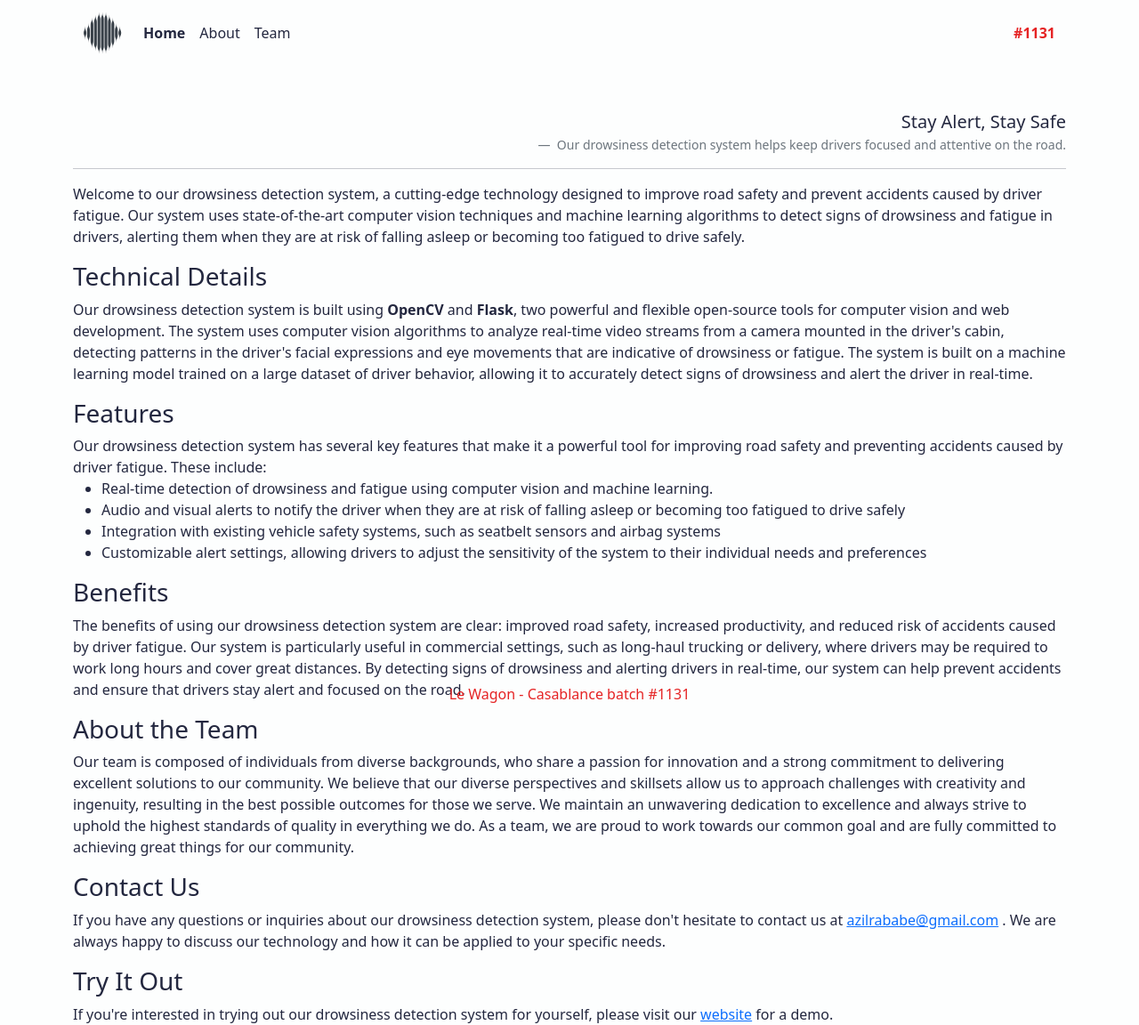
After one commit to azilRababe/DrowsyAlertApp, a Flask app: page /about in a window 1280 px wide. The commit adds this page. Shown: the whole page at 89% size. Run offline with Flask 2, Linux system fonts and the light colour scheme; parts of the project's set-up code (start-up, migrations or seed data) failed here and were passed over.

Commit message:
Polishing ...

```diff
--- a/app.py
+++ b/app.py
@@ -1,9 +1,10 @@
-from flask import Flask,render_template,Response
+from flask import Flask,render_template,Response,url_for
 import tensorflow as tf
 import cv2
 import numpy as np
 import os
 from playsound import playsound
+
 
 app=Flask(__name__)
 
@@ -68,6 +69,14 @@ def generate_frames():
 def index():
     return render_template('feed.html')
 
+@app.route('/about')
+def about():
+    return render_template('about.html')
+
+@app.route('/team')
+def team():
+    return render_template('team.html')
+
 @app.route('/video_feed')
 def video_feed():
     return Response(generate_frames(),mimetype='multipart/x-mixed-replace; boundary=frame')
--- a/static/style.css
+++ b/static/style.css
@@ -1,5 +1,20 @@
-html::before{
-  background: #8E0E00;  /* fallback for old browsers */
-  background: -webkit-linear-gradient(to right, #1F1C18, #8E0E00);  /* Chrome 10-25, Safari 5.1-6 */
-  background: linear-gradient(to right, #1F1C18, #8E0E00); /* W3C, IE 10+/ Edge, Firefox 16+, Chrome 26+, Opera 12+, Safari 7+ */
+html,
+body {
+  background-color: #fdfefe !important;
+  color: #23273f !important;
+  width: 100%;
+  height: 100%;
 }
+a.nav-link {
+  color: #23273f;
+}
+
+a.nav-link:hover {
+  color: #e52324;
+}
+.bottom {
+  color: #e52324 !important;
+  bottom: 0;
+  width: 100% !important;
+  position: fixed;
+}
--- /dev/null
+++ b/templates/about.html
@@ -0,0 +1,92 @@
+{% include 'header.html' %} {% include 'navbar.html'%}
+<div class="container my-5">
+  <figure class="text-end">
+    <blockquote class="blockquote">
+      <p>Stay Alert, Stay Safe</p>
+    </blockquote>
+    <figcaption class="blockquote-footer">
+      Our drowsiness detection system helps keep drivers focused and attentive
+      on the road.
+    </figcaption>
+  </figure>
+  <hr />
+  <p>
+    Welcome to our drowsiness detection system, a cutting-edge technology
+    designed to improve road safety and prevent accidents caused by driver
+    fatigue. Our system uses state-of-the-art computer vision techniques and
+    machine learning algorithms to detect signs of drowsiness and fatigue in
+    drivers, alerting them when they are at risk of falling asleep or becoming
+    too fatigued to drive safely.
+  </p>
+  <h3>Technical Details</h3>
+  <p>
+    Our drowsiness detection system is built using <b>OpenCV</b> and
+    <b>Flask</b>, two powerful and flexible open-source tools for computer
+    vision and web development. The system uses computer vision algorithms to
+    analyze real-time video streams from a camera mounted in the driver's cabin,
+    detecting patterns in the driver's facial expressions and eye movements that
+    are indicative of drowsiness or fatigue. The system is built on a machine
+    learning model trained on a large dataset of driver behavior, allowing it to
+    accurately detect signs of drowsiness and alert the driver in real-time.
+  </p>
+  <h3>Features</h3>
+
+  Our drowsiness detection system has several key features that make it a
+  powerful tool for improving road safety and preventing accidents caused by
+  driver fatigue. These include:
+  <ul>
+    <li>
+      Real-time detection of drowsiness and fatigue using computer vision and
+      machine learning.
+    </li>
+    <li>
+      Audio and visual alerts to notify the driver when they are at risk of
+      falling asleep or becoming too fatigued to drive safely
+    </li>
+    <li>
+      Integration with existing vehicle safety systems, such as seatbelt sensors
+      and airbag systems
+    </li>
+    <li>
+      Customizable alert settings, allowing drivers to adjust the sensitivity of
+      the system to their individual needs and preferences
+    </li>
+  </ul>
+
+  <h3>Benefits</h3>
+  <p>
+    The benefits of using our drowsiness detection system are clear: improved
+    road safety, increased productivity, and reduced risk of accidents caused by
+    driver fatigue. Our system is particularly useful in commercial settings,
+    such as long-haul trucking or delivery, where drivers may be required to
+    work long hours and cover great distances. By detecting signs of drowsiness
+    and alerting drivers in real-time, our system can help prevent accidents and
+    ensure that drivers stay alert and focused on the road.
+  </p>
+  <h3>About the Team</h3>
+  <p>
+    Our team is composed of individuals from diverse backgrounds, who share a
+    passion for innovation and a strong commitment to delivering excellent
+    solutions to our community. We believe that our diverse perspectives and
+    skillsets allow us to approach challenges with creativity and ingenuity,
+    resulting in the best possible outcomes for those we serve. We maintain an
+    unwavering dedication to excellence and always strive to uphold the highest
+    standards of quality in everything we do. As a team, we are proud to work
+    towards our common goal and are fully committed to achieving great things
+    for our community.
+  </p>
+  <h3>Contact Us</h3>
+  <p>
+    If you have any questions or inquiries about our drowsiness detection
+    system, please don't hesitate to contact us at
+    <a href="mailto:azilrababe@gmail.com">azilrababe@gmail.com</a>
+    . We are always happy to discuss our technology and how it can be applied to
+    your specific needs.
+  </p>
+  <h3>Try It Out</h3>
+  <p>
+    If you're interested in trying out our drowsiness detection system for
+    yourself, please visit our <a href="#">website</a> for a demo.
+  </p>
+</div>
+{% include 'footer.html' %}
--- /dev/null
+++ b/templates/footer.html
@@ -0,0 +1,19 @@
+<div class="bottom text-center mb-2">Le Wagon - Casablance batch #1131</div>
+
+<script
+src="https://cdn.jsdelivr.net/npm/bootstrap@5.3.0-alpha1/dist/js/bootstrap.bundle.min.js"
+integrity="sha384-w76AqPfDkMBDXo30jS1Sgez6pr3x5MlQ1ZAGC+nuZB+EYdgRZgiwxhTBTkF7CXvN"
+crossorigin="anonymous"
+></script>
+<script
+src="https://cdn.jsdelivr.net/npm/@popperjs/core@2.11.6/dist/umd/popper.min.js"
+integrity="sha384-oBqDVmMz9ATKxIep9tiCxS/Z9fNfEXiDAYTujMAeBAsjFuCZSmKbSSUnQlmh/jp3"
+crossorigin="anonymous"
+></script>
+<script
+src="https://cdn.jsdelivr.net/npm/bootstrap@5.3.0-alpha1/dist/js/bootstrap.min.js"
+integrity="sha384-mQ93GR66B00ZXjt0YO5KlohRA5SY2XofN4zfuZxLkoj1gXtW8ANNCe9d5Y3eG5eD"
+crossorigin="anonymous"
+></script>
+</body>
+</html>
--- /dev/null
+++ b/templates/header.html
@@ -0,0 +1,21 @@
+<!DOCTYPE html>
+<html lang="en">
+  <head>
+    <meta charset="UTF-8" />
+    <meta http-equiv="X-UA-Compatible" content="IE=edge" />
+    <meta name="viewport" content="width=device-width, initial-scale=1.0" />
+    <link
+      rel="stylesheet"
+      href="{{ url_for('static', filename='style.css') }}"
+    />
+    <link
+      href="https://cdn.jsdelivr.net/npm/bootstrap@5.3.0-alpha1/dist/css/bootstrap.min.css"
+      rel="stylesheet"
+      integrity="sha384-GLhlTQ8iRABdZLl6O3oVMWSktQOp6b7In1Zl3/Jr59b6EGGoI1aFkw7cmDA6j6gD"
+      crossorigin="anonymous"
+    />
+    <title>Drowsiness Detection</title>
+  </head>
+
+  <body></body>
+</html>
--- a/templates/navbar.html
+++ b/templates/navbar.html
@@ -1,21 +1,36 @@
-<!-- <nav class="navbar navbar-expand-lg bg-body-tertiary">
+<div class="container">
+  <nav class="navbar navbar-expand-lg" style="background-color: #fdfefe">
     <div class="container-fluid">
       <a class="navbar-brand" href="#">
-      <img src="../static/Logo.svg" alt="">
+        <img src="../static/logo.svg" alt="" />
       </a>
-    <button class="navbar-toggler" type="button" data-bs-toggle="collapse" data-bs-target="#navbarNav" aria-controls="navbarNav" aria-expanded="false" aria-label="Toggle navigation">
+      <!--  -->
+      <button
+        class="navbar-toggler"
+        type="button"
+        data-bs-toggle="collapse"
+        data-bs-target="#navbarText"
+        aria-controls="navbarText"
+        aria-expanded="false"
+        aria-label="Toggle navigation"
+      >
         <span class="navbar-toggler-icon"></span>
       </button>
-    <div class="collapse navbar-collapse" id="navbarNav">
-      <ul class="navbar-nav">
+      <!--  -->
+      <div class="collapse navbar-collapse" id="navbarText">
+        <ul class="navbar-nav me-auto mb-2 mb-lg-0">
           <li class="nav-item">
-          <a class="nav-link active" aria-current="page" href="#">Demo</a>
+            <a class="nav-link" aria-current="page" href="/"><b>Home</b></a>
           </li>
-
           <li class="nav-item">
-          <a class="nav-link">Github</a>
+            <a class="nav-link" href="/about">About</a>
+          </li>
+          <li class="nav-item">
+            <a class="nav-link" href="/team">Team</a>
           </li>
         </ul>
+        <span class="navbar-text" style="color: #e52324"><b> #1131</b> </span>
       </div>
     </div>
-</nav> -->
+  </nav>
+</div>
```
Also changed, not shown: templates/cards.html (deleted, +0 -24 lines), templates/feed.html (+11 -45 lines), templates/team.html (added, +47 -0 lines), README.md, static/logo.svg (added). Lines whose indentation alone changed are shown as unchanged.
